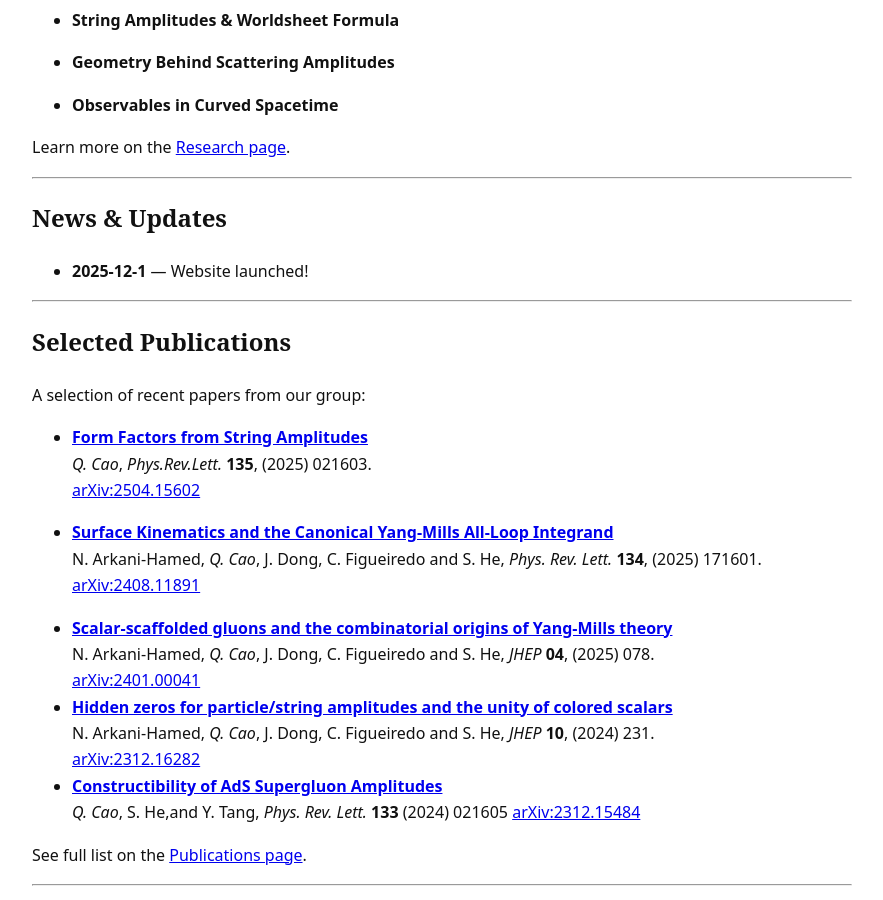
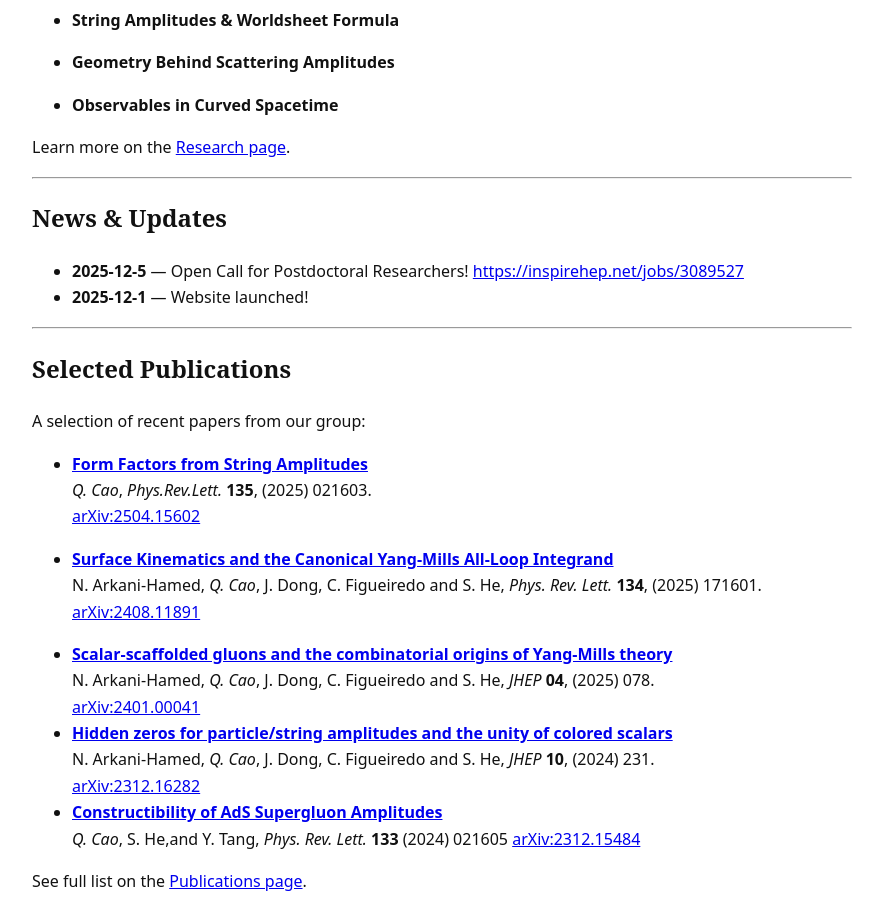
Before and after one commit to QuantumQ1/quantumq1.github.io, a Jekyll site: the page built from index.md, in a window 1280 px wide and 900 px high, scrolled down 1934 px. Shown: the whole window, without its empty margins (198-1081 px from the left). Built offline with Jekyll 4.4.1, drawn with Linux system fonts in a browser that asks for light colours.

Commit message:
Update index.md

```diff
--- a/index.md
+++ b/index.md
@@ -48,6 +48,7 @@ Learn more on the [Research page](/research/).
 ## News & Updates
 
 <!-- - **2025-11-01** — New preprint posted: *Title* (arXiv:xxxx.xxxxx). -->
+- **2025-12-5** — Open Call for Postdoctoral Researchers! [https://inspirehep.net/jobs/3089527](https://inspirehep.net/jobs/3089527)
 - **2025-12-1** — Website launched!
 
 ---
```
